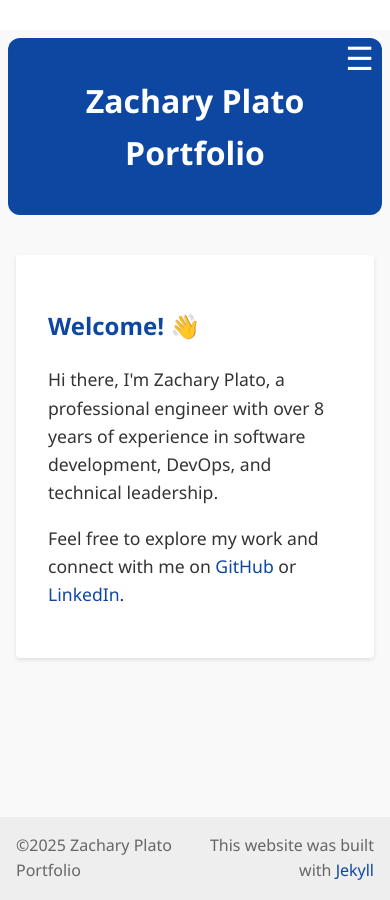
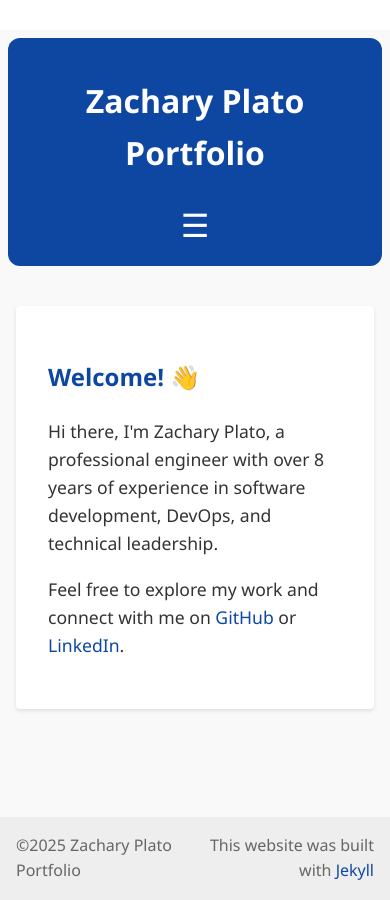
Before and after one commit to zplato/zplato.github.io, a Jekyll site: the page built from index.html, in a window 390 px wide. Built offline with Jekyll 4.4.1, drawn with Linux system fonts in a browser that asks for light colours.

Commit message:
init site

```diff
--- a/_layouts/default.html
+++ b/_layouts/default.html
@@ -50,8 +50,8 @@
         display: block;
         cursor: pointer;
         font-size: 2rem;
-        position: fixed;
-        top: 2rem; /* Move hamburger button down */
+        position: sticky;
+        top: 1rem; /* Keep hamburger fixed within viewport */
         right: 1rem;
         color: white;
         z-index: 1001; /* Ensure hamburger is always on top */
```
